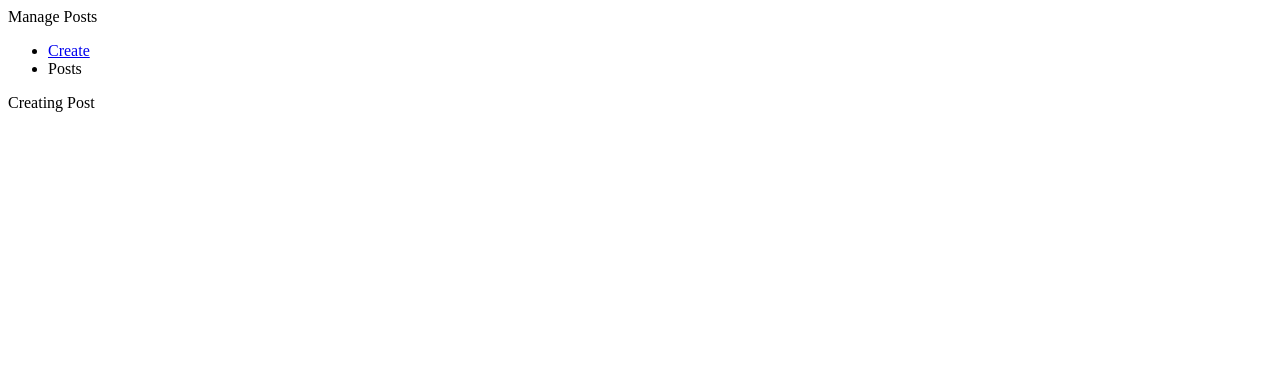
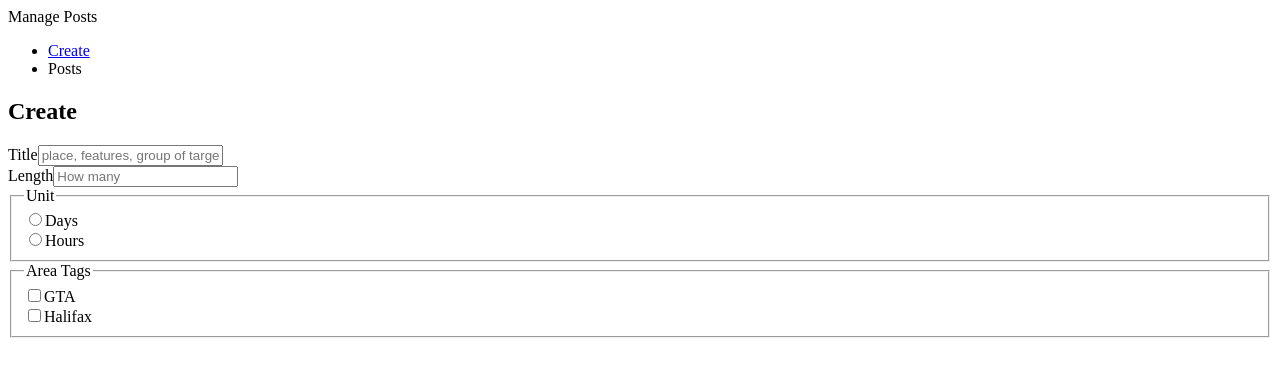
Before and after one commit to ilynnluo/nextjs-blog-admin, a Next.js app: page /posts/create in a window 1280 px wide. Shown: the top 376 px of the page. Built offline with nearby package versions, Linux system fonts and the light colour scheme.

Commit message:
+ add some items UI on Create Page

```diff
--- a/app/posts/create/page.tsx
+++ b/app/posts/create/page.tsx
@@ -1,9 +1,79 @@
 import MainLayout from "@/app/layout/layout"
 
 export default function CreatePost() {
-  return(
+  return (
     <MainLayout>
-      Creating Post
+      <div className="py-1">
+        <h2 className="text-2xl font-bold">Create</h2>
+        <div className="max-w-3xl">
+          <div className="grid grid-cols-1">
+            {/* input title */}
+            <label className="block mt-8">
+              <span className="text-gray-700 after:content-['*'] after:ml-0.5 after:text-red-500">
+                Title</span>
+              <input
+                type="text"
+                className="form-input mt-1 p-1 block w-full border border-slate-500
+                        focus:border-blue-500 focus-visible:outline-none focus-visible:ring
+                          placeholder:text-sm"
+                 placeholder="place, features, group of target users will be good keywords"
+                 />
+            </label>
+            {/* how long spend */}
+            <div className="flex mt-8">
+              <label className="block">
+                <span className="text-gray-700 after:content-['*'] after:ml-0.5 after:text-red-500">
+                  Length</span>
+                <input
+                  type="text"
+                  className="form-input mt-1 p-1 w-24 block border border-slate-500
+                          focus:border-blue-500 focus-visible:outline-none focus-visible:ring
+                            placeholder:text-sm"
+                  placeholder="How many"
+                          />
+              </label>
+              <fieldset className="block ml-8">
+              <legend className="text-gray-700 after:content-['*'] after:ml-0.5 after:text-red-500">
+                Unit</legend>
+              <div className="flex mt-2">
+                <div className="mr-8">
+                  <label className="inline-flex items-center">
+                    <input className="form-radio" type="radio" name="radio-direct" value="1" />
+                    <span className="ml-2">Days</span>
+                  </label>
+                </div>
+                <div>
+                  <label className="inline-flex items-center">
+                    <input className="form-radio" type="radio" name="radio-direct" value="2" />
+                    <span className="ml-2">Hours</span>
+                  </label>
+                </div>
+              </div>
+              </fieldset>
+            </div>
+            {/* general area tags */}
+            <div className="mt-8">
+            <fieldset className="block">
+              <legend className="text-gray-700">Area Tags</legend>
+              <div className="flex mt-2">
+                <div className="mr-8">
+                  <label className="inline-flex items-center">
+                    <input className="form-checkbox" type="checkbox"/>
+                    <span className="ml-2">GTA</span>
+                  </label>
+                </div>
+                <div>
+                  <label className="inline-flex items-center">
+                    <input className="form-checkbox" type="checkbox" />
+                    <span className="ml-2">Halifax</span>
+                  </label>
+                </div>
+              </div>
+            </fieldset>
+            </div>
+          </div>
+        </div>
+      </div>
     </MainLayout>
   )
 }
--- a/package.json
+++ b/package.json
@@ -22,5 +22,8 @@
     "react-dom": "18.2.0",
     "tailwindcss": "3.3.3",
     "typescript": "5.1.6"
+  },
+  "devDependencies": {
+    "@tailwindcss/forms": "^0.5.4"
   }
 }
```
Also changed, not shown: 1 other file (tests, documents, lock files or other folders).
